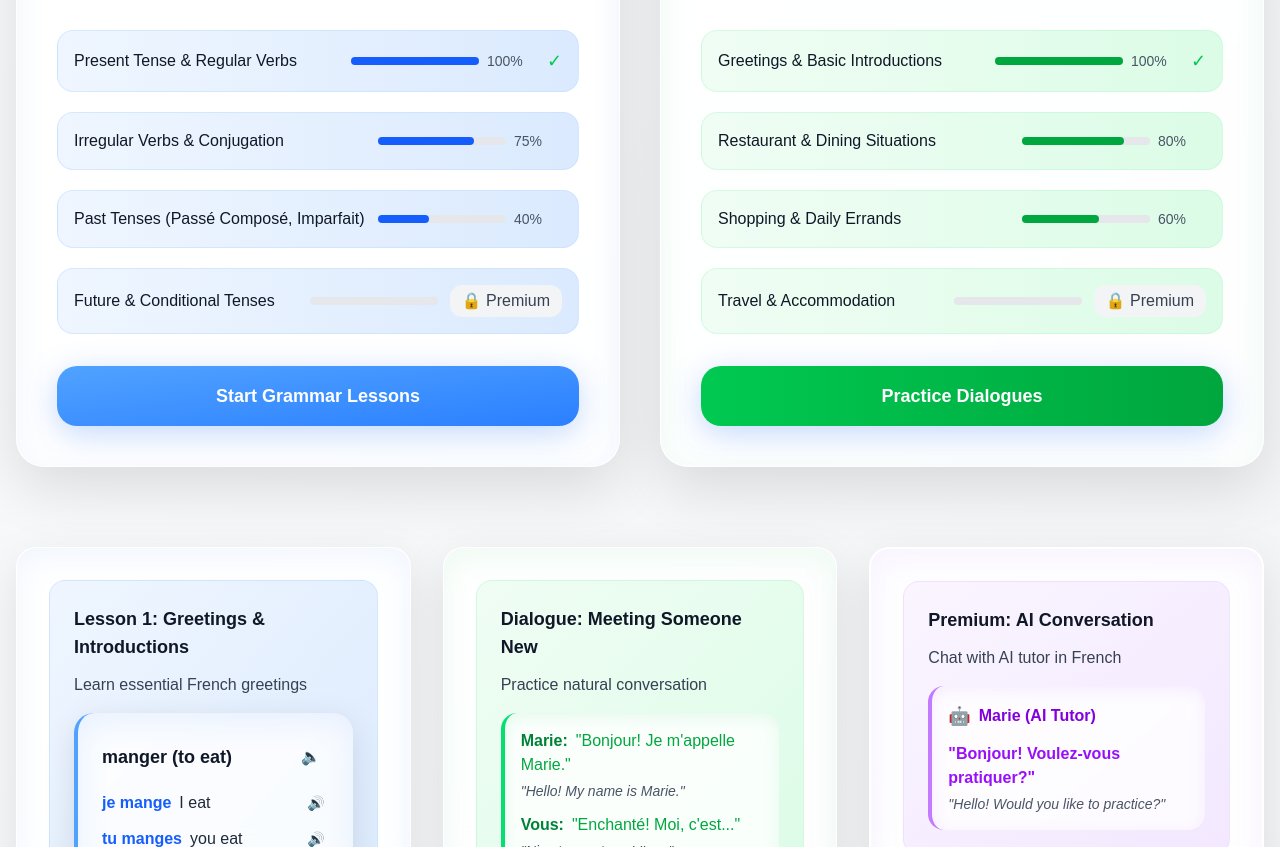
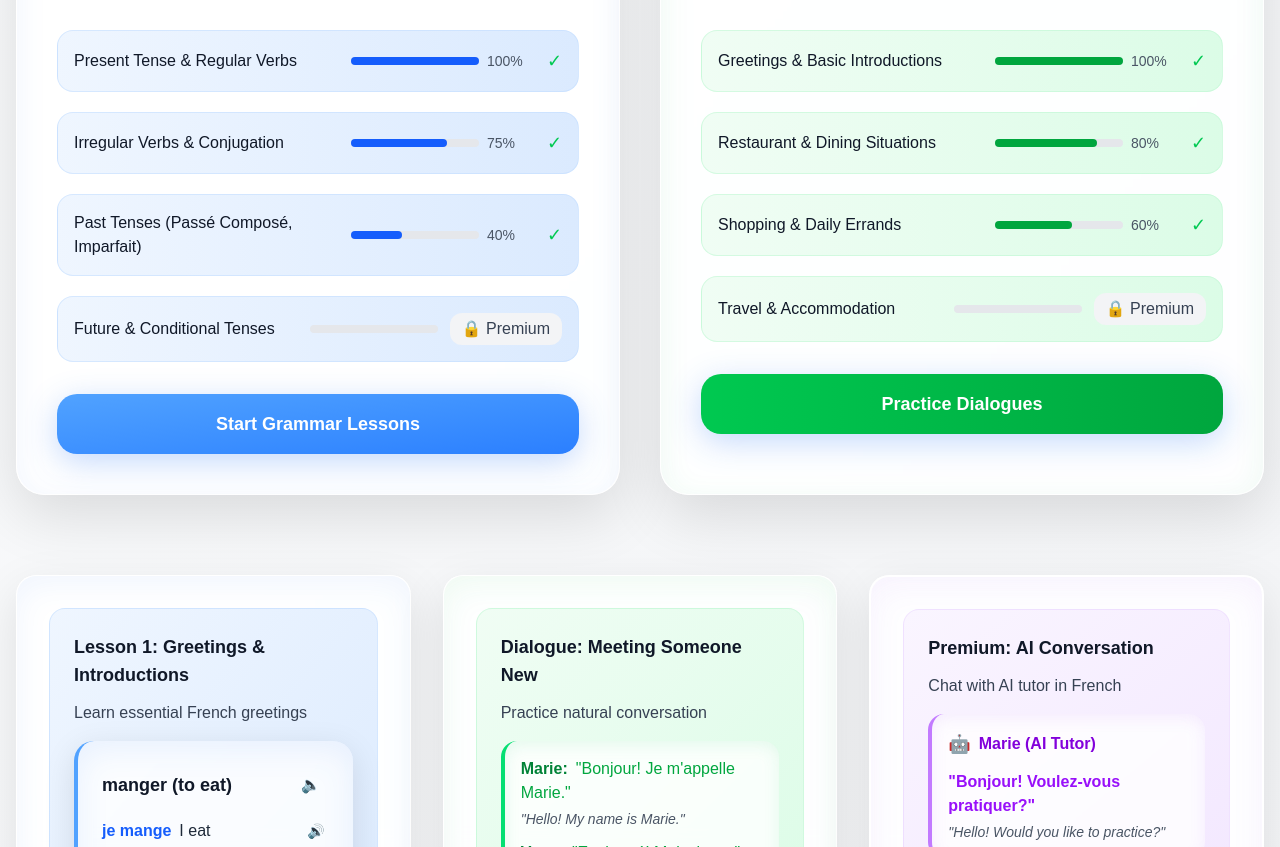
Before and after one commit to ICURobot/francais-libre, a Next.js app: page / in a window 1280 px wide. Shown: the part 2025-2872 px from the top of the page. Built offline with nearby package versions, Linux system fonts and the light colour scheme; no server answers.

Commit message:
Restore animated checkmarks with React state-based system

```diff
--- a/src/app/page.tsx
+++ b/src/app/page.tsx
@@ -2,6 +2,45 @@
 /* eslint-disable @typescript-eslint/no-explicit-any */
 /* Vercel Deployment Fix - Commit 5487d07 - All compilation errors resolved */
 'use client'
+
+// React-based animated checkmark with state management
+const AnimatedCheckmark = ({ delay = 0 }: { delay?: number }) => {
+  const [isPulsing, setIsPulsing] = useState(false)
+
+  useEffect(() => {
+    // Start the animation after the initial delay
+    const startTimer = setTimeout(() => {
+      setIsPulsing(true)
+    }, delay)
+
+    return () => clearTimeout(startTimer)
+  }, [delay])
+
+  useEffect(() => {
+    if (!isPulsing) return
+
+    // Create continuous pulsing effect
+    const interval = setInterval(() => {
+      setIsPulsing(prev => !prev)
+    }, 2000) // 2 second cycle
+
+    return () => clearInterval(interval)
+  }, [isPulsing])
+
+  return (
+    <span
+      className="text-green-500 ml-3 text-lg inline-block transition-all duration-1000 ease-in-out"
+      style={{
+        opacity: isPulsing ? 0.7 : 1,
+        transform: isPulsing ? 'scale(1.1)' : 'scale(1)',
+        transformOrigin: 'center'
+      }}
+    >
+      ✓
+    </span>
+  )
+}
+
 import { useState, useEffect, lazy, Suspense } from 'react'
 import { User } from '@supabase/supabase-js'
 import { supabase } from '../../lib/supabase'
@@ -921,19 +960,21 @@ export default function Home() {
                     <span className="font-medium text-gray-900">Present Tense & Regular Verbs</span>
                                           <div className="flex items-center">
                         <AnimatedProgressBar progress={100} color="blue" showPercentage />
-                      <span className="text-green-500 ml-3 text-lg">✓</span>
+                        <AnimatedCheckmark delay={0} />
                       </div>
                   </div>
                   <div className="flex items-center justify-between p-4 bg-gradient-to-r from-blue-50 to-blue-100 rounded-[16px] border border-blue-200/50">
                     <span className="font-medium text-gray-900">Irregular Verbs & Conjugation</span>
                                           <div className="flex items-center">
                         <AnimatedProgressBar progress={userProgress.grammar} color="blue" delay={200} showPercentage />
+                        <AnimatedCheckmark delay={500} />
                       </div>
                   </div>
                   <div className="flex items-center justify-between p-4 bg-gradient-to-r from-blue-50 to-blue-100 rounded-[16px] border border-blue-200/50">
                     <span className="font-medium text-gray-900">Past Tenses (Passé Composé, Imparfait)</span>
                                           <div className="flex items-center">
                         <AnimatedProgressBar progress={40} color="blue" delay={400} showPercentage />
+                        <AnimatedCheckmark delay={1000} />
                       </div>
                   </div>
                   <div className="flex items-center justify-between p-4 bg-gradient-to-r from-blue-50 to-blue-100 rounded-[16px] border border-blue-200/50">
@@ -970,19 +1011,21 @@ export default function Home() {
                     <span className="font-medium text-gray-900">Greetings & Basic Introductions</span>
                                           <div className="flex items-center">
                         <AnimatedProgressBar progress={100} color="green" showPercentage />
-                      <span className="text-green-500 ml-3 text-lg">✓</span>
+                        <AnimatedCheckmark delay={300} />
                       </div>
                   </div>
                   <div className="flex items-center justify-between p-4 bg-gradient-to-r from-green-50 to-green-100 rounded-[16px] border border-green-200/50">
                     <span className="font-medium text-gray-900">Restaurant & Dining Situations</span>
                                           <div className="flex items-center">
                         <AnimatedProgressBar progress={80} color="green" delay={200} showPercentage />
+                        <AnimatedCheckmark delay={800} />
                       </div>
                   </div>
                   <div className="flex items-center justify-between p-4 bg-gradient-to-r from-green-50 to-green-100 rounded-[16px] border border-green-200/50">
                     <span className="font-medium text-gray-900">Shopping & Daily Errands</span>
                                           <div className="flex items-center">
                         <AnimatedProgressBar progress={userProgress.conversation} color="green" delay={400} showPercentage />
+                        <AnimatedCheckmark delay={1500} />
                       </div>
                   </div>
                   <div className="flex items-center justify-between p-4 bg-gradient-to-r from-green-50 to-green-100 rounded-[16px] border border-green-200/50">
```
Lines whose indentation alone changed are shown as unchanged.
